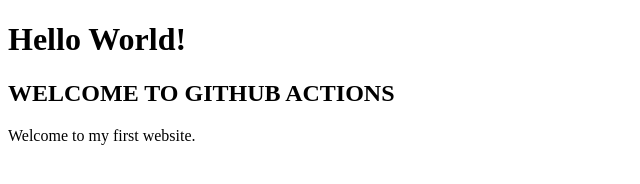
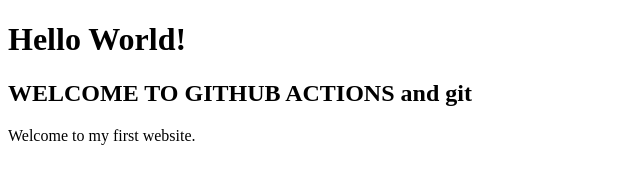
Before and after one commit to syedirshad530/Environment-variables, a plain HTML site: page index.html in a window 1280 px wide. Shown: the whole page, without its empty margins (0-640 px from the left). Drawn offline with Linux system fonts and the light colour scheme.

Commit message:
second commit

```diff
--- a/index.html
+++ b/index.html
@@ -7,7 +7,7 @@
 <body>
 
     <h1>Hello World!</h1>
-    <h2>WELCOME TO GITHUB ACTIONS</h2>
+    <h2>WELCOME TO GITHUB ACTIONS and git</h2>
     <p>Welcome to my first website.</p>
 
 </body>
```
